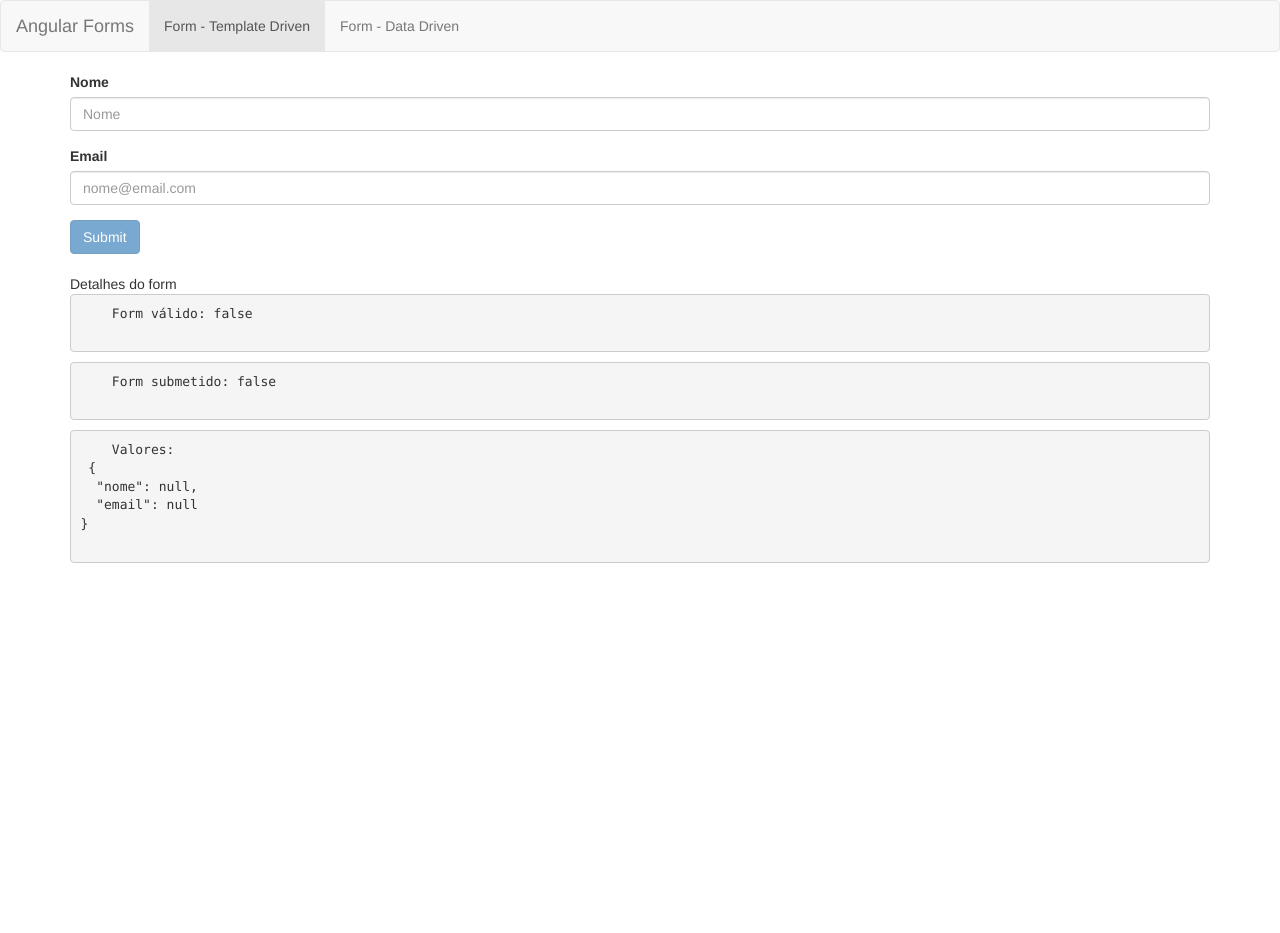
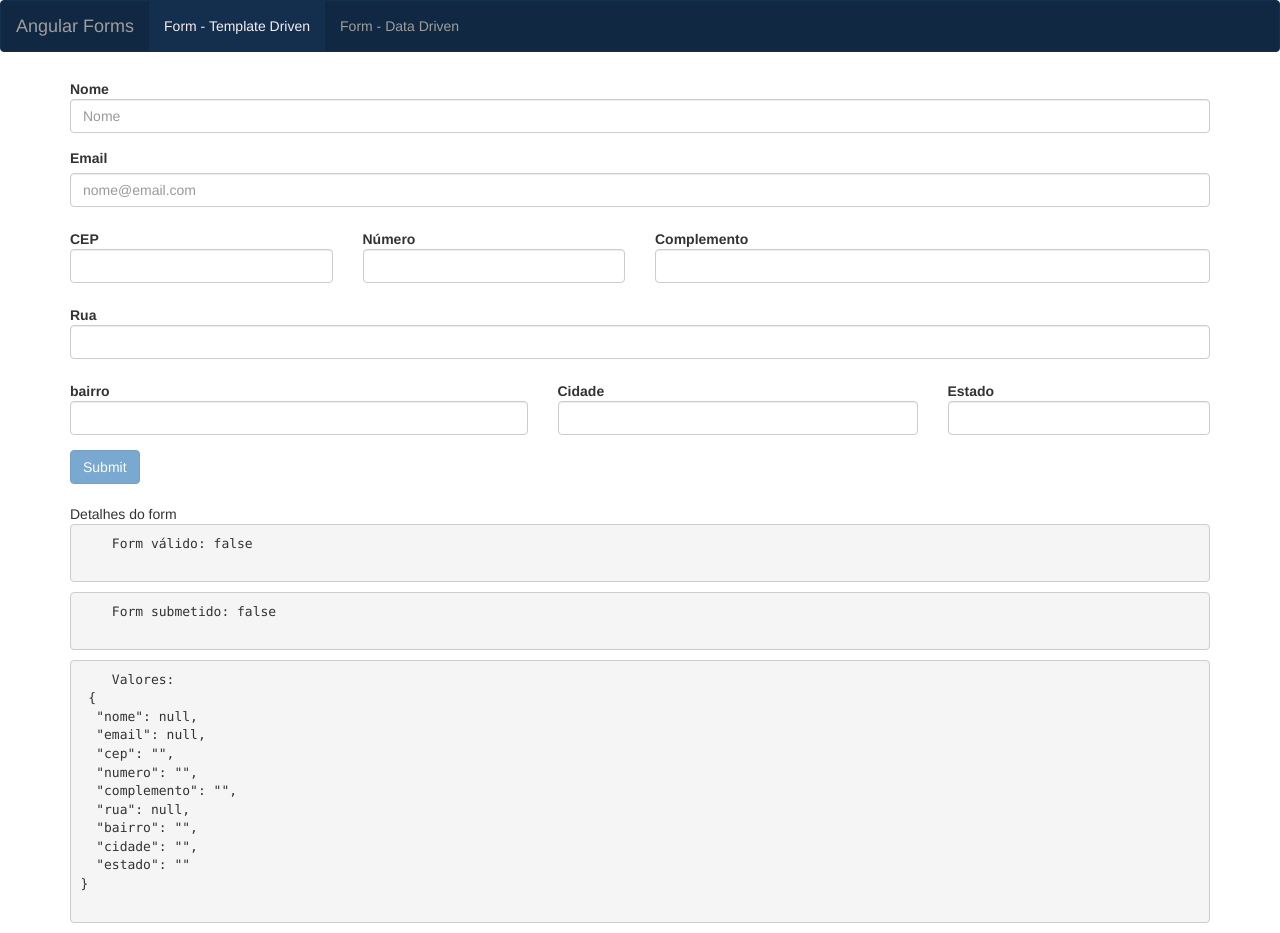
Before and after one commit to prsclast/angular-forms, an Angular app in the folder forms/: page /templateForm in a window 1280 px wide. Before the commit the page ends 800 px from the top, so only its background shows below. Built offline with nearby package versions, Linux system fonts and the light colour scheme.

Commit message:
Adicionando campos de endereço

```diff
--- a/forms/src/app/app.component.css
+++ b/forms/src/app/app.component.css
@@ -0,0 +1,89 @@
+.navbar-default {
+  background-color: #102841;
+  border-color: #132f4d;
+}
+.navbar-default .navbar-brand {
+  color: #9e9e9d;
+}
+.navbar-default .navbar-brand:hover,
+.navbar-default .navbar-brand:focus {
+  color: #f6eef0;
+}
+.navbar-default .navbar-text {
+  color: #9e9e9d;
+}
+.navbar-default .navbar-nav > li > a {
+  color: #9e9e9d;
+}
+.navbar-default .navbar-nav > li > a:hover,
+.navbar-default .navbar-nav > li > a:focus {
+  color: #f6eef0;
+}
+.navbar-default .navbar-nav > li > .dropdown-menu {
+  background-color: #102841;
+}
+.navbar-default .navbar-nav > li > .dropdown-menu > li > a {
+  color: #9e9e9d;
+}
+.navbar-default .navbar-nav > li > .dropdown-menu > li > a:hover,
+.navbar-default .navbar-nav > li > .dropdown-menu > li > a:focus {
+  color: #f6eef0;
+  background-color: #132f4d;
+}
+.navbar-default .navbar-nav > li > .dropdown-menu > li.divider {
+  background-color: #132f4d;
+}
+.navbar-default .navbar-nav .open .dropdown-menu > .active > a,
+.navbar-default .navbar-nav .open .dropdown-menu > .active > a:hover,
+.navbar-default .navbar-nav .open .dropdown-menu > .active > a:focus {
+  color: #f6eef0;
+  background-color: #132f4d;
+}
+.navbar-default .navbar-nav > .active > a,
+.navbar-default .navbar-nav > .active > a:hover,
+.navbar-default .navbar-nav > .active > a:focus {
+  color: #f6eef0;
+  background-color: #132f4d;
+}
+.navbar-default .navbar-nav > .open > a,
+.navbar-default .navbar-nav > .open > a:hover,
+.navbar-default .navbar-nav > .open > a:focus {
+  color: #f6eef0;
+  background-color: #132f4d;
+}
+.navbar-default .navbar-toggle {
+  border-color: #132f4d;
+}
+.navbar-default .navbar-toggle:hover,
+.navbar-default .navbar-toggle:focus {
+  background-color: #132f4d;
+}
+.navbar-default .navbar-toggle .icon-bar {
+  background-color: #9e9e9d;
+}
+.navbar-default .navbar-collapse,
+.navbar-default .navbar-form {
+  border-color: #9e9e9d;
+}
+.navbar-default .navbar-link {
+  color: #9e9e9d;
+}
+.navbar-default .navbar-link:hover {
+  color: #f6eef0;
+}
+
+@media (max-width: 767px) {
+  .navbar-default .navbar-nav .open .dropdown-menu > li > a {
+    color: #9e9e9d;
+  }
+  .navbar-default .navbar-nav .open .dropdown-menu > li > a:hover,
+  .navbar-default .navbar-nav .open .dropdown-menu > li > a:focus {
+    color: #f6eef0;
+  }
+  .navbar-default .navbar-nav .open .dropdown-menu > .active > a,
+  .navbar-default .navbar-nav .open .dropdown-menu > .active > a:hover,
+  .navbar-default .navbar-nav .open .dropdown-menu > .active > a:focus {
+    color: #f6eef0;
+    background-color: #132f4d;
+  }
+}
--- a/forms/src/app/template-form/template-form.component.html
+++ b/forms/src/app/template-form/template-form.component.html
@@ -1,8 +1,12 @@
-<form #f="ngForm" (ngSubmit)="onSubmit(f)">
+<form #f="ngForm" (ngSubmit)="onSubmit(f)" class="form-horizontal">
   <div class="form-group" [class.has-error]="!nome.valid && nome.touched"
     [class.has-feedback]="!nome.valid && nome.touched">
 
+    <div class="col-sm-12">
       <label for="nome" class="control-label">Nome</label>
+    </div>
+
+    <div class="col-sm-12">
       <input type="text" class="form-control" name="nome" id="nome" placeholder="Nome" (ngModel)="usuario.nome" required
         #nome="ngModel">
 
@@ -14,9 +18,15 @@
       </div>
     </div>
 
+  </div>
+
   <div class="form-group" [class.has-error]="!email.valid && email.touched"
     [class.has-feedback]="!email.valid && email.touched">
+    <div class="col-sm-12">
       <label for="email">Email</label>
+    </div>
+
+    <div class="col-sm-12">
       <input type="email" class="form-control" name="email" id="email" placeholder="nome@email.com"
         (ngModel)="usuario.email" required email #email="ngModel">
 
@@ -27,6 +37,97 @@
         Email é obrigatório.
       </div>
     </div>
+  </div>
+
+  <div class="form-group">
+    <div class="col-md-3" [class.has-error]="!cep.valid && cep.touched"
+      [class.has-feedback]="!cep.valid && cep.touched">
+      <label for="cep" class="control-label">CEP</label>
+      <input type="text" class="form-control" id="cep" name="cep" ngModel required #cep="ngModel">
+      <span class="glyphicon glyphicon-remove form-control-feedback" aria-hidden="true"
+        *ngIf="!cep.valid && cep.touched"></span>
+      <span id="cep" class="sr-only" *ngIf="!cep.valid && cep.touched">(error)</span>
+      <div *ngIf="!cep.valid && cep.touched" class="alert alert-danger" role="alert">
+        Cep é obrigatório.
+      </div>
+    </div>
+
+    <div class="col-md-3" [class.has-error]="!numero.valid && numero.touched"
+      [class.has-feedback]="!numero.valid && numero.touched">
+      <label for="numero" class="control-label">Número</label>
+      <input type="text" class="form-control" id="numero" name="numero" ngModel required #numero="ngModel">
+      <span class="glyphicon glyphicon-remove form-control-feedback" aria-hidden="true"
+        *ngIf="!numero.valid && numero.touched"></span>
+      <span id="numero" class="sr-only" *ngIf="!numero.valid && numero.touched">(error)</span>
+      <div *ngIf="!numero.valid && numero.touched" class="alert alert-danger" role="alert">
+        Número é obrigatório.
+      </div>
+    </div>
+
+    <div class="col-md-6">
+      <label for="complemento" class="control-label">Complemento</label>
+      <input type="text" class="form-control" id="complemento" name="complemento" ngModel #complemento="ngModel">
+    </div>
+  </div>
+
+  <div class="form-group" [class.has-error]="!rua.valid && rua.touched"
+    [class.has-feedback]="!rua.valid && rua.touched">
+
+    <div class="col-sm-12">
+      <label for="rua" class="control-label">Rua</label>
+    </div>
+
+    <div class="col-sm-12">
+      <input type="text" class="form-control" name="rua" id="rua" (ngModel)="usuario.rua" required #rua="ngModel">
+
+      <span class="glyphicon glyphicon-remove form-control-feedback" aria-hidden="true"
+        *ngIf="!rua.valid && rua.touched"></span>
+      <span id="rua" class="sr-only" *ngIf="!rua.valid && rua.touched">(error)</span>
+      <div *ngIf="!rua.valid && rua.touched" class="alert alert-danger" role="alert">
+        Rua é obrigatório.
+      </div>
+    </div>
+
+  </div>
+
+  <div class="form-group">
+    <div class="col-md-5" [class.has-error]="!bairro.valid && bairro.touched"
+      [class.has-feedback]="!bairro.valid && bairro.touched">
+      <label for="bairro" class="control-label">bairro</label>
+      <input type="text" class="form-control" id="bairro" name="bairro" ngModel required #bairro="ngModel">
+      <span class="glyphicon glyphicon-remove form-control-feedback" aria-hidden="true"
+        *ngIf="!bairro.valid && bairro.touched"></span>
+      <span id="bairro" class="sr-only" *ngIf="!bairro.valid && bairro.touched">(error)</span>
+      <div *ngIf="!bairro.valid && bairro.touched" class="alert alert-danger" role="alert">
+        Bairro é obrigatório.
+      </div>
+    </div>
+
+    <div class="col-md-4" [class.has-error]="!cidade.valid && cidade.touched"
+      [class.has-feedback]="!cidade.valid && cidade.touched">
+      <label for="cidade" class="control-label">Cidade</label>
+      <input type="text" class="form-control" id="cidade" name="cidade" ngModel required #cidade="ngModel">
+      <span class="glyphicon glyphicon-remove form-control-feedback" aria-hidden="true"
+        *ngIf="!cidade.valid && cidade.touched"></span>
+      <span id="cidade" class="sr-only" *ngIf="!cidade.valid && cidade.touched">(error)</span>
+      <div *ngIf="!cidade.valid && cidade.touched" class="alert alert-danger" role="alert">
+        Cidade é obrigatório.
+      </div>
+    </div>
+
+    <div class="col-md-3" [class.has-error]="!estado.valid && estado.touched"
+      [class.has-feedback]="!estado.valid && estado.touched">
+      <label for="estado" class="control-label">Estado</label>
+      <input type="text" class="form-control" id="estado" name="estado" ngModel required #estado="ngModel">
+      <span class="glyphicon glyphicon-remove form-control-feedback" aria-hidden="true"
+        *ngIf="!estado.valid && estado.touched"></span>
+      <span id="estado" class="sr-only" *ngIf="!estado.valid && estado.touched">(error)</span>
+      <div *ngIf="!estado.valid && estado.touched" class="alert alert-danger" role="alert">
+        Estado é obrigatório.
+      </div>
+    </div>
+
+  </div>
 
   <button type="submit" class="btn btn-primary" [disabled]="!f.valid">Submit</button>
 
--- a/forms/src/app/template-form/template-form.component.ts
+++ b/forms/src/app/template-form/template-form.component.ts
@@ -20,6 +20,7 @@
   constructor() { }
 
   ngOnInit() {
+
   }
 
 }
```
Lines whose indentation alone changed are shown as unchanged.
